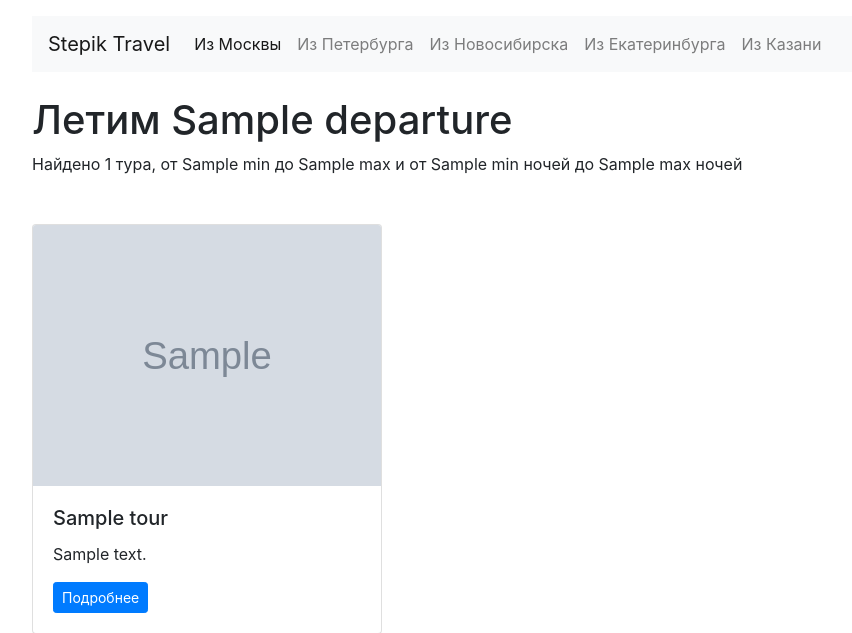
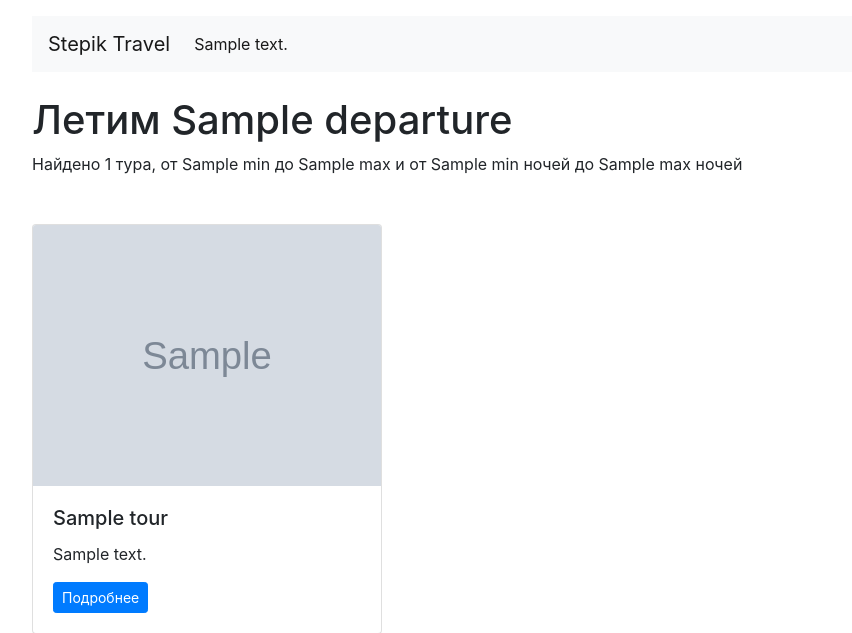
Before and after one commit to r1phord/django_tours_project, a Python web app: template tours/templates/tours/departure.html in a window 1280 px wide. Shown: the top 633 px of the page, without its empty margins (53-905 px from the left). Run offline with Jinja, Linux system fonts and the light colour scheme; the template is opened without the code that fills it: most values are stand-ins (such as "Sample title", 1, 10 or a date in 2020); grey boxes marked "Sample" are stand-in pictures; some libraries are stand-ins or nearby versions.

Commit message:
add available departures to context processor and move data

```diff
--- a/stepik_tours/settings.py
+++ b/stepik_tours/settings.py
@@ -64,6 +64,7 @@ TEMPLATES = [
                 'django.template.context_processors.request',
                 'django.contrib.auth.context_processors.auth',
                 'django.contrib.messages.context_processors.messages',
+                'tours.views.context_processor'
             ],
         },
     },
--- a/tours/templates/tours/base.html
+++ b/tours/templates/tours/base.html
@@ -18,21 +18,11 @@
         </button>
         <div class="collapse navbar-collapse" id="navbarNav">
             <ul class="navbar-nav">
-                <li class="nav-item active">
-                    <a class="nav-link" href="/departure/msk">Из Москвы</a>
-                </li>
-                <li class="nav-item">
-                    <a class="nav-link" href="/departure/spb">Из Петербурга</a>
-                </li>
-                <li class="nav-item">
-                    <a class="nav-link" href="/departure/nsk">Из Новосибирска</a>
-                </li>
-                <li class="nav-item">
-                    <a class="nav-link" href="/departure/ekb">Из Екатеринбурга</a>
-                </li>
-                <li class="nav-item">
-                    <a class="nav-link" href="/departure/kazan">Из Казани</a>
-                </li>
+                {% for dep, text in available_departures.items %}
+                    <li class="nav-item active">
+                        <a href="/departure/{{ dep }}" class="nav-link">{{ text }}</a>
+                    </li>
+                {% endfor %}
             </ul>
         </div>
     </nav>
```
Also changed, not shown: tours/data.py (renamed from data.py).
